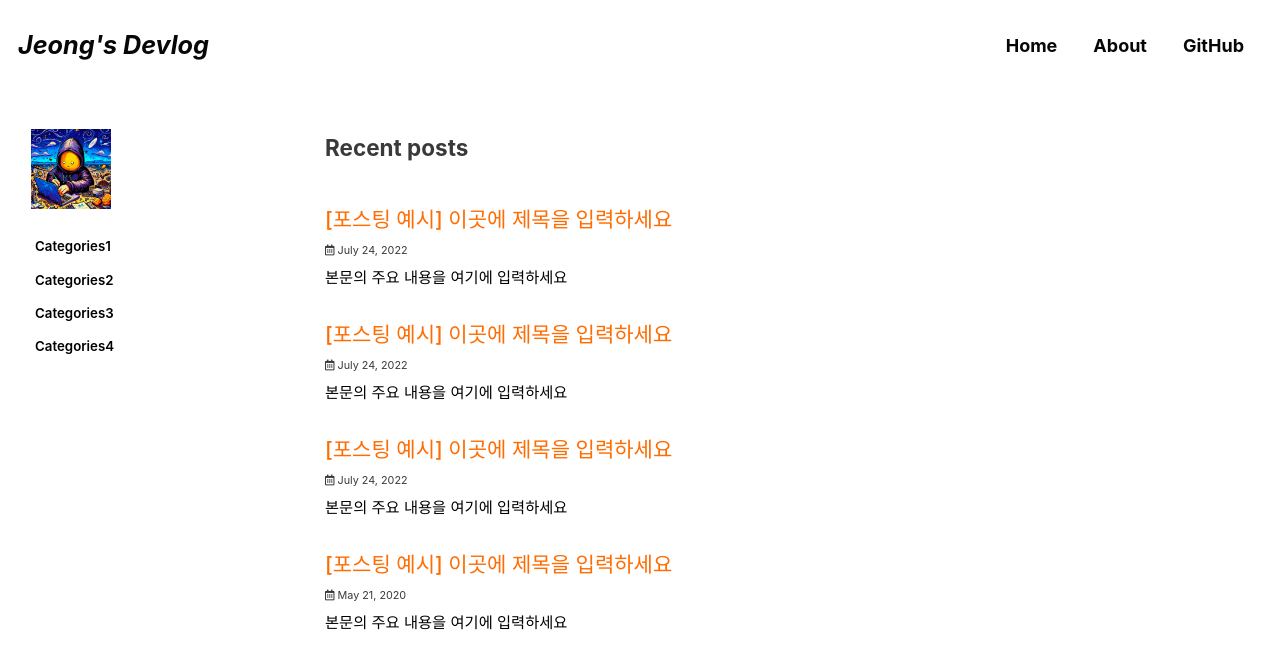
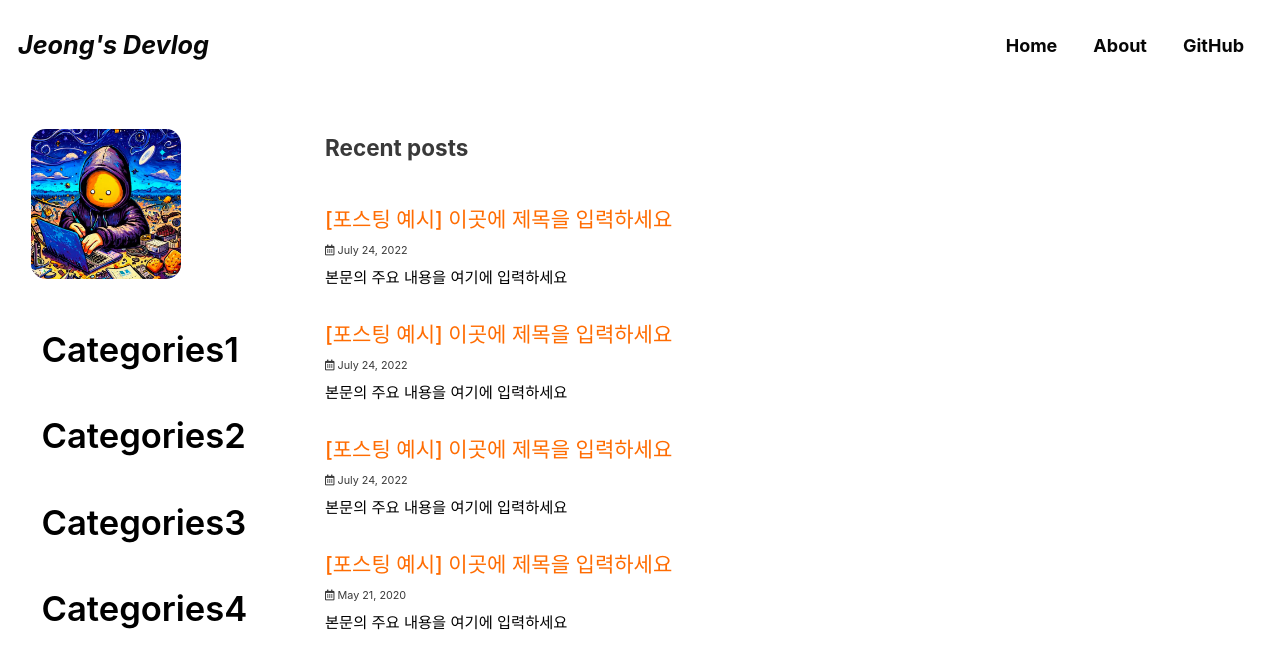
Before and after one commit to jeonghyunseok/jeonghyunseok.github.io, a Jekyll site: the page built from index.html, in a window 1280 px wide and 900 px high. Shown: the top 669 px of the window. Built offline with Jekyll 4.4.1, drawn with Linux system fonts in a browser that asks for light colours; cached includes are drawn as plain includes; some web fonts are replaced; the list of posts is cut into pages by our own code.

Commit message:
feat. 웹 스타일 변경

```diff
--- a/_sass/minimal-mistakes/_sidebar.scss
+++ b/_sass/minimal-mistakes/_sidebar.scss
@@ -33,7 +33,6 @@
 
   @include breakpoint($x-large) {
     width: calc(#{$left-sidebar-width} - 1em);
-
   }
 
   > * {
@@ -58,7 +57,7 @@
 
   p,
   li {
-    font-size: $type-size-6;
+    font-size: $type-size-2;
     line-height: 1.5;
     margin-block-start: 0em;
     margin-block-end: 0em;
@@ -128,19 +127,18 @@
   }
 
   img {
-    max-width: 80px;
+    max-width: 150px;
     align-items: center;
     background-attachment: fixed;
     margin-top: 25px;
     margin-bottom: 10px;
-
+    border-radius: 15px;
     @include breakpoint($large) {
       padding: 0px;
       border: 0px solid $border-color;
     }
   }
 }
-
 
 .author__content {
   display: table-cell;
@@ -212,7 +210,6 @@
   }
 
   .author__urls {
-
     span.label {
       padding-left: 5px;
     }
@@ -228,7 +225,7 @@
 
     &:before {
       @supports (pointer-events: none) {
-        content: '';
+        content: "";
         position: fixed;
         top: 0;
         left: 0;
@@ -249,7 +246,6 @@
     }
   }
 }
-
 
 .author__urls {
   display: none;
```
